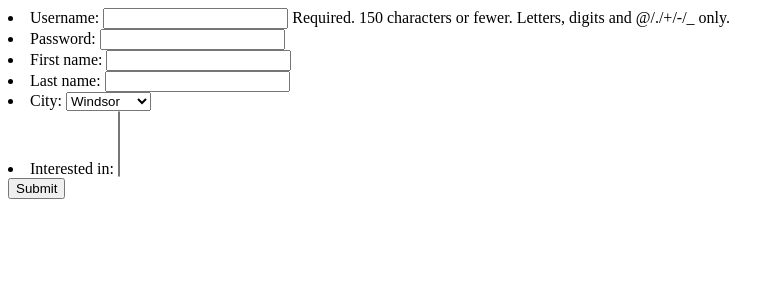
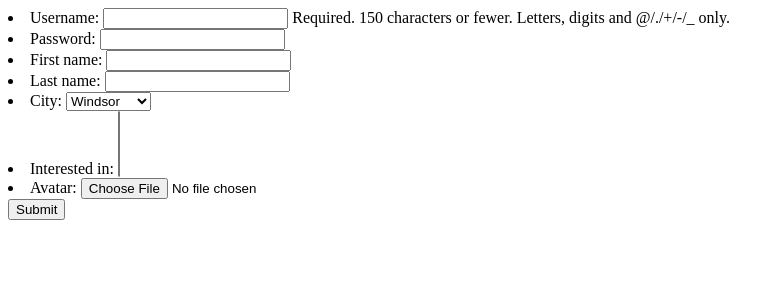
Before and after one commit to nihalmpatel/-django-labs, a Django app: page /myapp/register in a window 1280 px wide. Shown: the top 300 px of the page, without its empty margins (0-784 px from the left). Run offline with Django 3.2, Linux system fonts and the light colour scheme; data that the repository does not hold is empty.

Commit message:
Add optional features

```diff
--- a/E_Learning/settings.py
+++ b/E_Learning/settings.py
@@ -118,6 +118,11 @@ USE_TZ = True
 # https://docs.djangoproject.com/en/3.0/howto/static-files/
 
 STATIC_URL = '/static/'
+STATICFILES_DIRS = (os.path.join(BASE_DIR, 'static'), )
+STATIC_ROOT = os.path.join(BASE_DIR, 'staticfiles')
+
+MEDIA_ROOT =  os.path.join(BASE_DIR, 'media')
+MEDIA_URL = '/media/'
 
 EMAIL_BACKEND = 'django.core.mail.backends.smtp.EmailBackend'
 EMAIL_HOST = 'smtp.ethereal.email'
--- a/E_Learning/urls.py
+++ b/E_Learning/urls.py
@@ -15,9 +15,15 @@ Including another URLconf
 """
 from django.contrib import admin
 from django.urls import path, include
+from django.conf import settings
+from django.conf.urls.static import static
 
 
 urlpatterns = [
     path('admin/', admin.site.urls),
     path(r'myapp/', include('myapp.urls')),
 ]
+
+if settings.DEBUG:
+        urlpatterns += static(settings.MEDIA_URL,
+                              document_root=settings.MEDIA_ROOT)
--- a/myapp/forms.py
+++ b/myapp/forms.py
@@ -37,7 +37,6 @@ class LoginForm(forms.Form):
 
 
 class RegisterForm(forms.ModelForm):
-
     class Meta:
         model = Student
-        fields = ('username', 'password', 'first_name', 'last_name', 'city', 'interested_in')
+        fields = ('username', 'password', 'first_name', 'last_name', 'city', 'interested_in', 'avatar')
--- a/myapp/models.py
+++ b/myapp/models.py
@@ -45,6 +45,7 @@ class Student(User,models.Model):
     address = models.CharField(max_length=100, blank=True)
     city = models.CharField(max_length=2, choices=CITY_CHOICES, default='WS')
     interested_in = models.ManyToManyField(Topic)
+    avatar=models.ImageField(upload_to = 'avatars/', default = 'avatars/None/no-img.jpg')
 
     def __str__(self):
         return self.first_name + ' ' + self.last_name
--- a/myapp/templates/myapp/myaccount.html
+++ b/myapp/templates/myapp/myaccount.html
@@ -10,6 +10,7 @@
 {% endif %}
 
 {% if user_data %}
+    <img src="{{ avatar.url }}"  alt="profile image" height="100px">
     <h2>Name: {{ user_data.fname }} {{ user_data.lname }}</h2>
     <h3>Interested Topics</h3>
     {% for top in user_data.topics %}
--- a/myapp/templates/myapp/register.html
+++ b/myapp/templates/myapp/register.html
@@ -9,7 +9,7 @@
     <h2>{{ msg }}</h2>
     <a href='{% url "myapp:login" %}'>Login Here</a>
 {% else %}
-    <form method="POST">
+    <form method="POST" enctype="multipart/form-data">
         {% csrf_token %}
         {{ registerForm.as_ul }}
         <button type="submit">Submit</button>
--- a/myapp/views.py
+++ b/myapp/views.py
@@ -150,18 +150,18 @@ def myaccount(request):
         data['fname'] = request.user.first_name
         data['lname'] = request.user.last_name
         studentTopics = Student.objects.get(pk=request.user.pk)
-        print(studentTopics)
+        student = Student.objects.get(pk=request.user.pk)
         data['topics'] = studentTopics.interested_in.all()
         data['orders'] = studentOrders = Order.objects.filter(student__id=request.user.pk)
         if studentOrders:
             data['courses'] = [order.courses.all() for order in studentOrders]
-    return render(request, 'myapp/myaccount.html', {'user_data': data, 'message': message})
+    return render(request, 'myapp/myaccount.html', {'user_data': data, 'message': message, 'avatar': student.avatar})
 
 
 def register(request):
     msg = ''
     if request.method == 'POST':
-        form = RegisterForm(request.POST)
+        form = RegisterForm(request.POST, request.FILES)
         if form.is_valid():
             student = form.save(commit=False)
             student.save()
```
Also changed, not shown: static/avatars/1338224.jpg (added).
